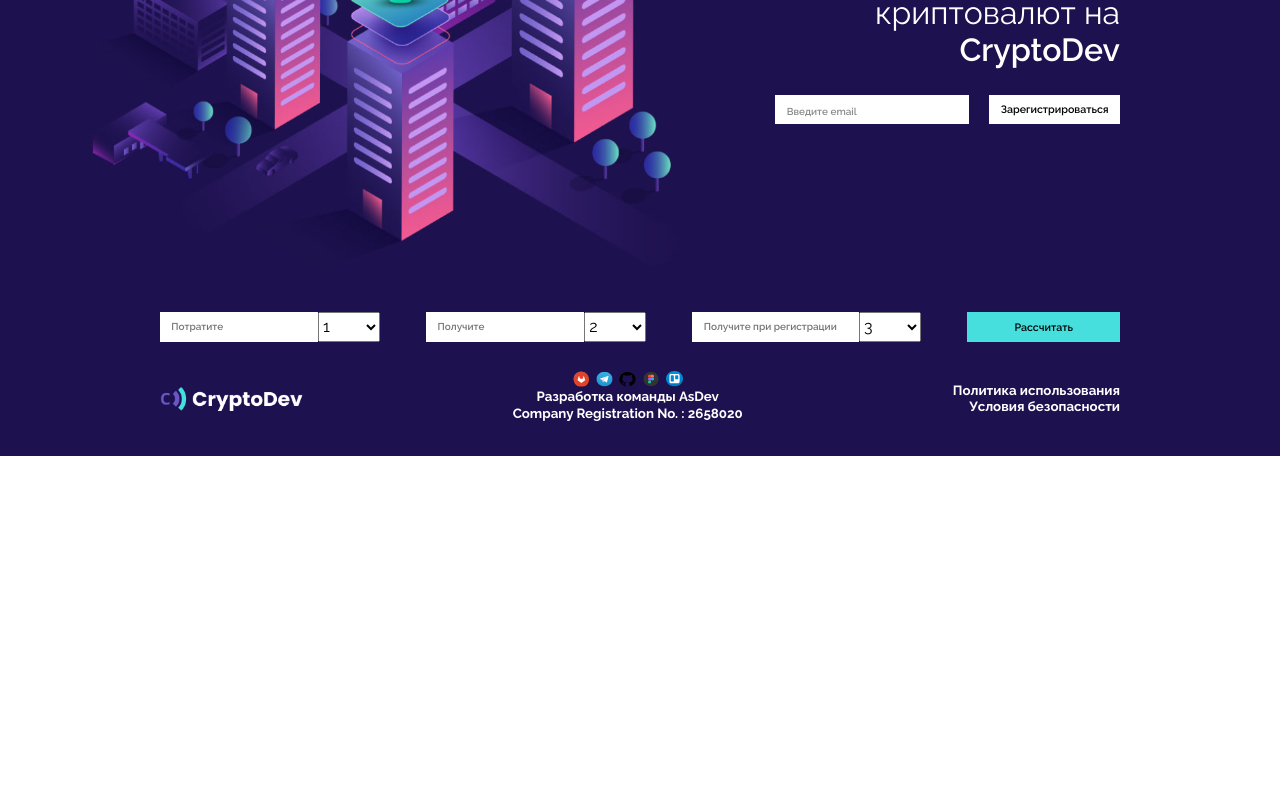
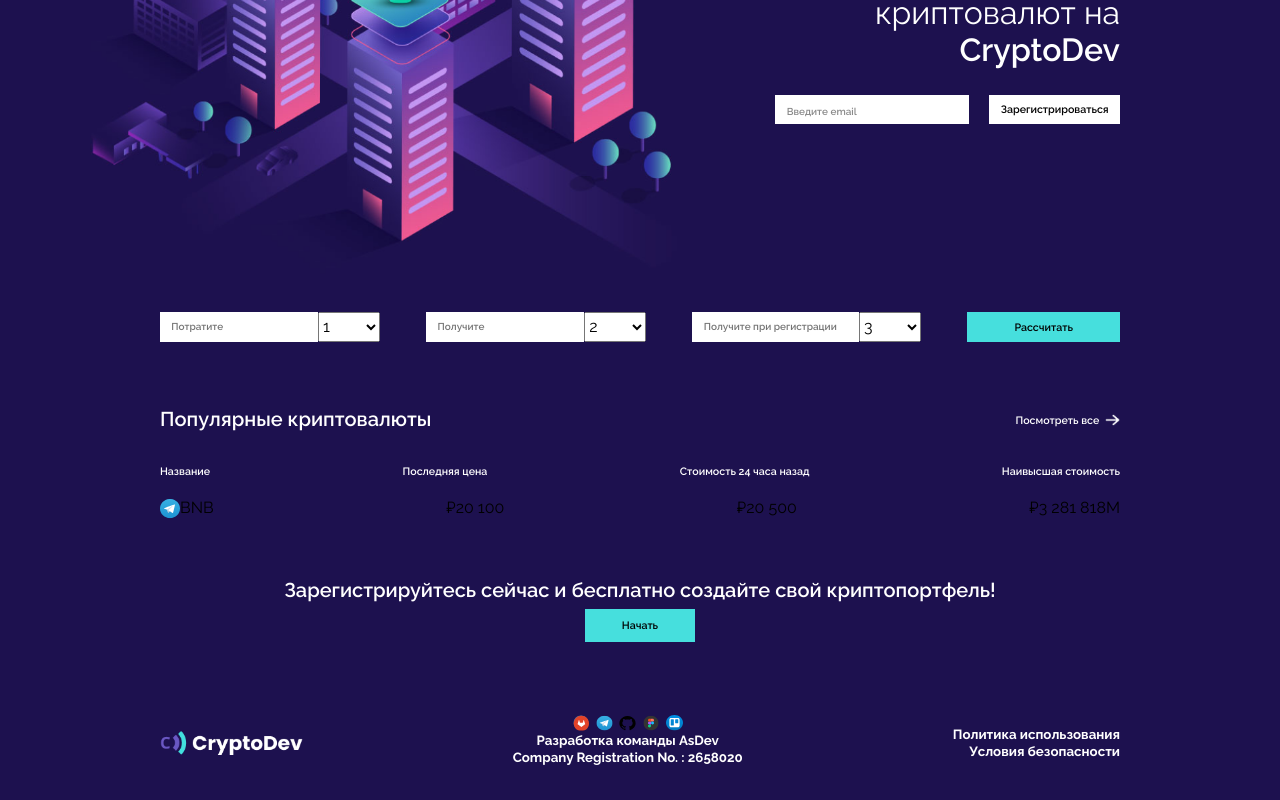
Before and after one commit to NIKITAZEML/asDev, a Vue app: page /#/ in a window 1280 px wide. Shown: the part 357-1157 px from the top of the page. Before the commit the page ends 813 px from the top, so only its background shows below. Built offline with nearby package versions, Linux system fonts and the light colour scheme.

Commit message:
cryptostats

```diff
--- a/src/views/HomeView.vue
+++ b/src/views/HomeView.vue
@@ -38,6 +38,34 @@
         <div class="crypto-cards__button">
           Рассчитать
         </div>
+      </div>
+      <div class="crypto-title">
+        <span class="crypto-title__text">Популярные криптовалюты</span>
+          <div class="crypto-checkall">
+            <span class="crypto-checkall__text">Посмотреть все</span>
+            <img src="../assets/images/icons/checkall.png">
+          </div>
+      </div>
+      <div class="crypto-stats">
+        <span class="crypto-stats__text">Название </span>
+        <span class="crypto-stats__text">Последняя цена</span>
+        <span class="crypto-stats__text">Стоимость 24 часа назад</span>
+        <span class="crypto-stats__text">Наивысшая стоимость</span>
+      </div>
+      <div class="crypto-stats-cards">
+        <div class="stats-card">
+          <div class="stats-card-icon">
+          <img src="../assets/images/icons/telegram.svg" alt="">
+          <span class="stats-card__name">BNB</span>
+          </div>
+          <span class="stats-card__price">₽20 100</span>
+          <span class="stats-card__timeprice">₽20 500</span>
+          <span class="stats-card__largeprice">₽3 281 818M</span>
+        </div>
+      </div>
+      <div class="crypto-register__title">
+        <span class="crypto-title__text">Зарегистрируйтесь сейчас и бесплатно создайте свой криптопортфель!</span>
+        <div class="register-title__button">Начать</div>
       </div>
     </div>
   </section>
@@ -205,4 +233,90 @@
     line-height: size(19, 1920);
     color: #000000;
   }
+
+  /*------Crypto----Popylaryty------*/
+
+  .crypto-title{
+    margin-top: size(100, 1920);
+    display: flex;
+    justify-content: space-between;
+  }
+
+  .crypto-title__text{
+    font-weight: 600;
+    font-size: size(30, 1920);
+    line-height: size(35, 1920);
+    color: #FFFFFF;
+  }
+
+  .crypto-checkall{
+    display: flex;
+    align-items: center;
+    img{
+      width: size(23, 1920);
+      height: size(19, 1920);
+      margin-left: size(8, 1920);
+    }
+  }
+
+  .crypto-checkall__text{
+    font-weight: 600;
+    font-size: size(16, 1920);
+    line-height: size(19, 1920);
+    color: #FFFFFF;
+  }
+
+  /*------CRYPTO-STATS------*/
+
+  .crypto-stats{
+    display: flex;
+    justify-content: space-between;
+    margin-top: size(50, 1920);
+  }
+
+  .crypto-stats__text{
+    font-weight: 600;
+    font-size: size(16, 1920);
+    line-height: size(19, 1920);
+    color: #FFFFFF;
+  }
+
+  .stats-card-icon{
+    display: flex;
+    align-items: center;
+    justify-content: space-between;
+  }
+
+  .stats-card{
+    display: flex;
+    justify-content: space-between;
+    align-items: center;
+    margin-top: size(30, 1920);
+  }
+
+
+  /*-------CRYPTO-TITLE-----*/
+
+  .crypto-register__title{
+    display: flex;
+    justify-content: center;
+    align-items: center;
+    flex-direction: column;
+    margin-top: size(90, 1920);
+  }
+
+  .register-title__button{
+    width: size(166, 1920);
+    height: size(50, 1920);
+    margin: size(10, 1920) 0 size(66, 1920) 0;
+    display: flex;
+    align-items: center;
+    justify-content: center;
+    background: #46DFDD;
+    font-weight: 600;
+    font-size: size(16, 1920);
+    line-height: size(19, 1920);
+    color: #000000;
+  }
+
 </style>
```
Also changed, not shown: src/assets/images/icons/checkall.png (added).
